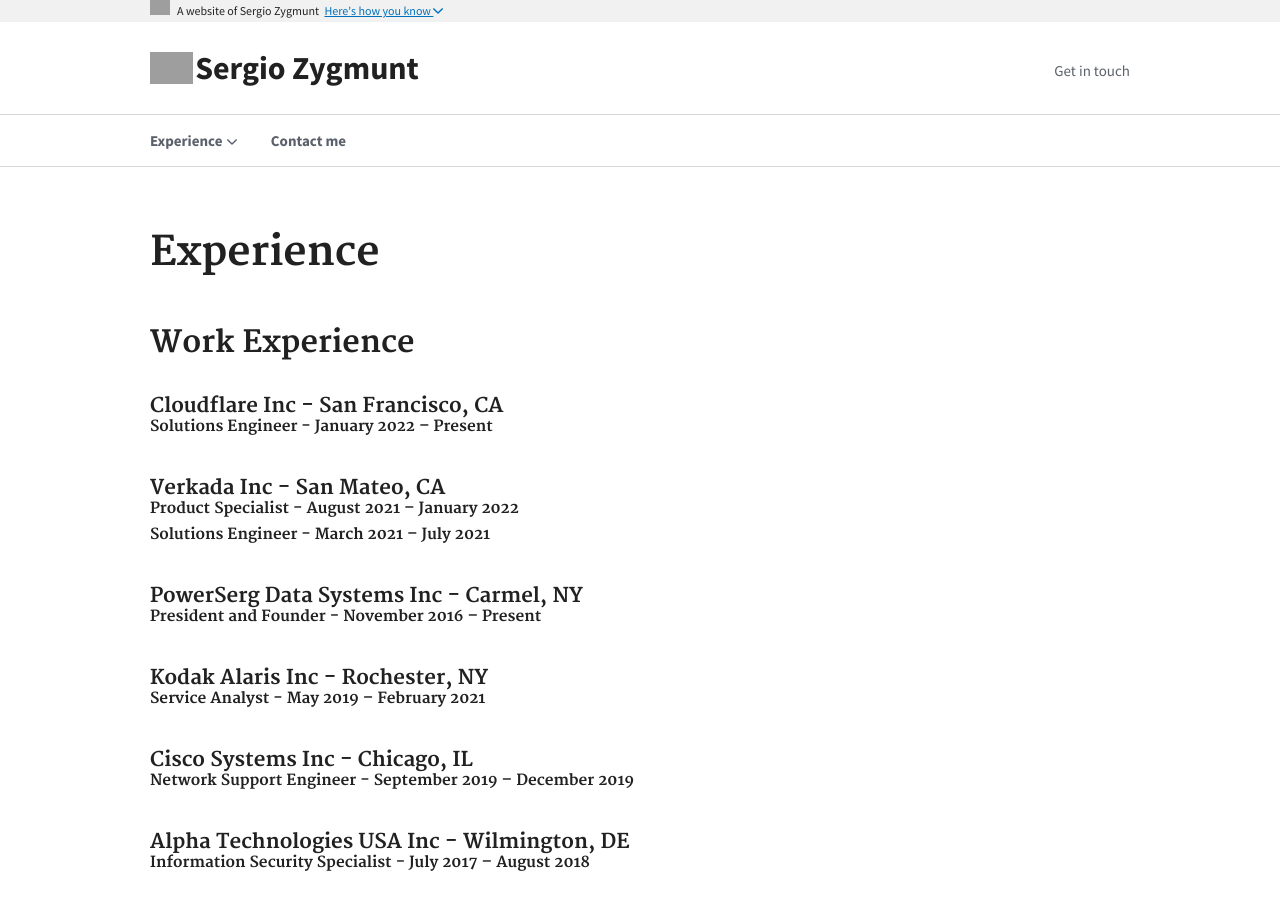
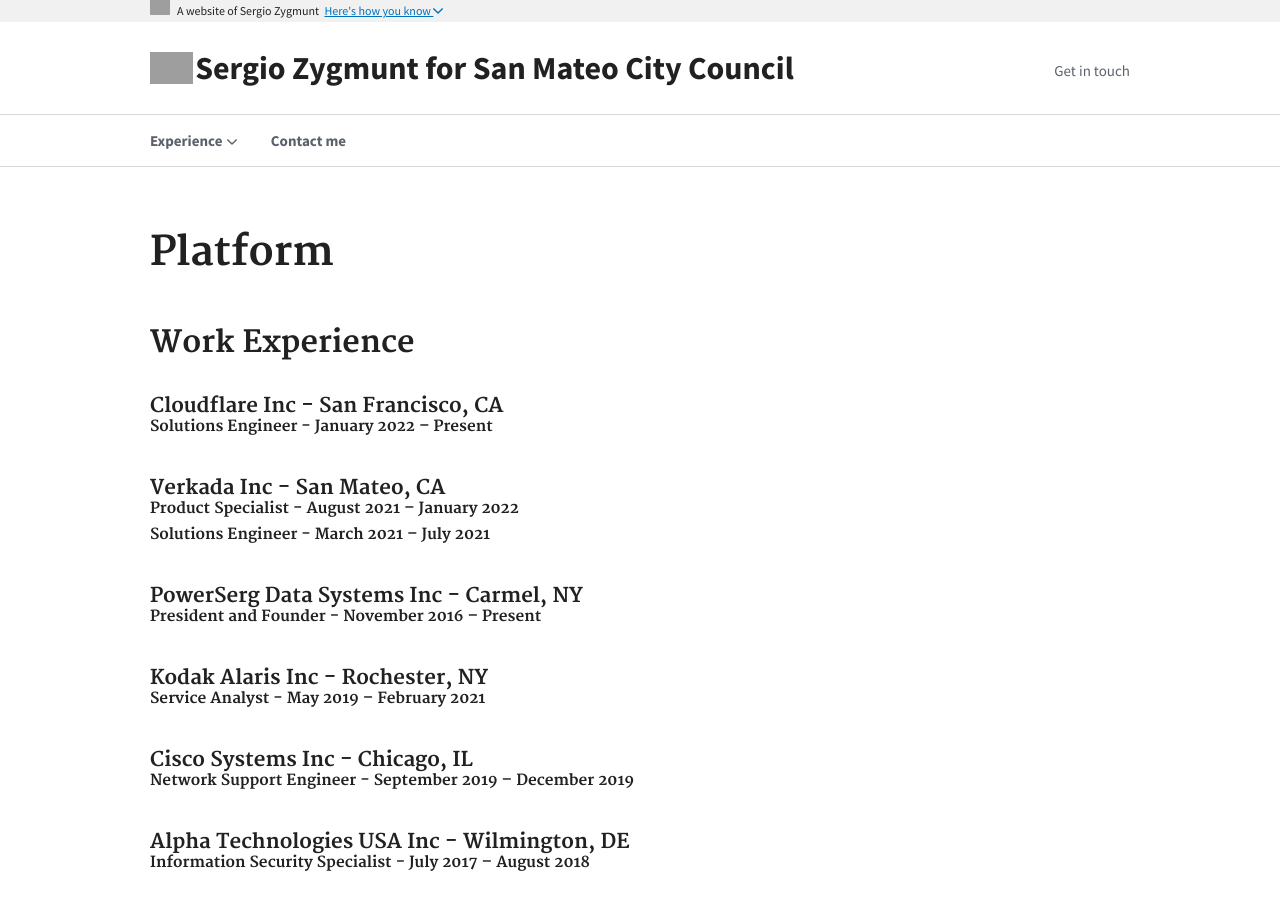
Before and after one commit to sergiozygmunt/sergio-for-city-council, a Jekyll site: the page built from demo/experience.md, in a window 1280 px wide and 900 px high. Built offline with Jekyll 4.4.1, drawn with Linux system fonts in a browser that asks for light colours; grey boxes are pictures that could not be loaded.

```diff
--- a/_config.yml
+++ b/_config.yml
@@ -1,12 +1,12 @@
-title: Sergio Zygmunt
-description: Sergio Zygmunt
+title: Sergio Zygmunt for San Mateo City Council
+description: Sergio Zygmunt for San Mateo City Council
 
 # GitHub information
 # This is used for adding an edit this page link to the footer
 github_info:
   organization: sergiozygmunt
-  repository: sergiozygmunt.github.io
-  default_branch: master
+  repository: sergio-for-city-council
+  default_branch: main
 
 # Configuration for setting the site width to 100%
 # To enable, uncomment the following line
--- a/demo/experience.md
+++ b/demo/experience.md
@@ -1,7 +1,7 @@
 ---
-title: Experience
-description: Sergio Zygmunt experience
-permalink: /experience/
+title: Platform
+description: Platform
+permalink: /platform/
 
 layout: page
 ---
```
Also changed, not shown: pages/404.md (+2 -2 lines).
